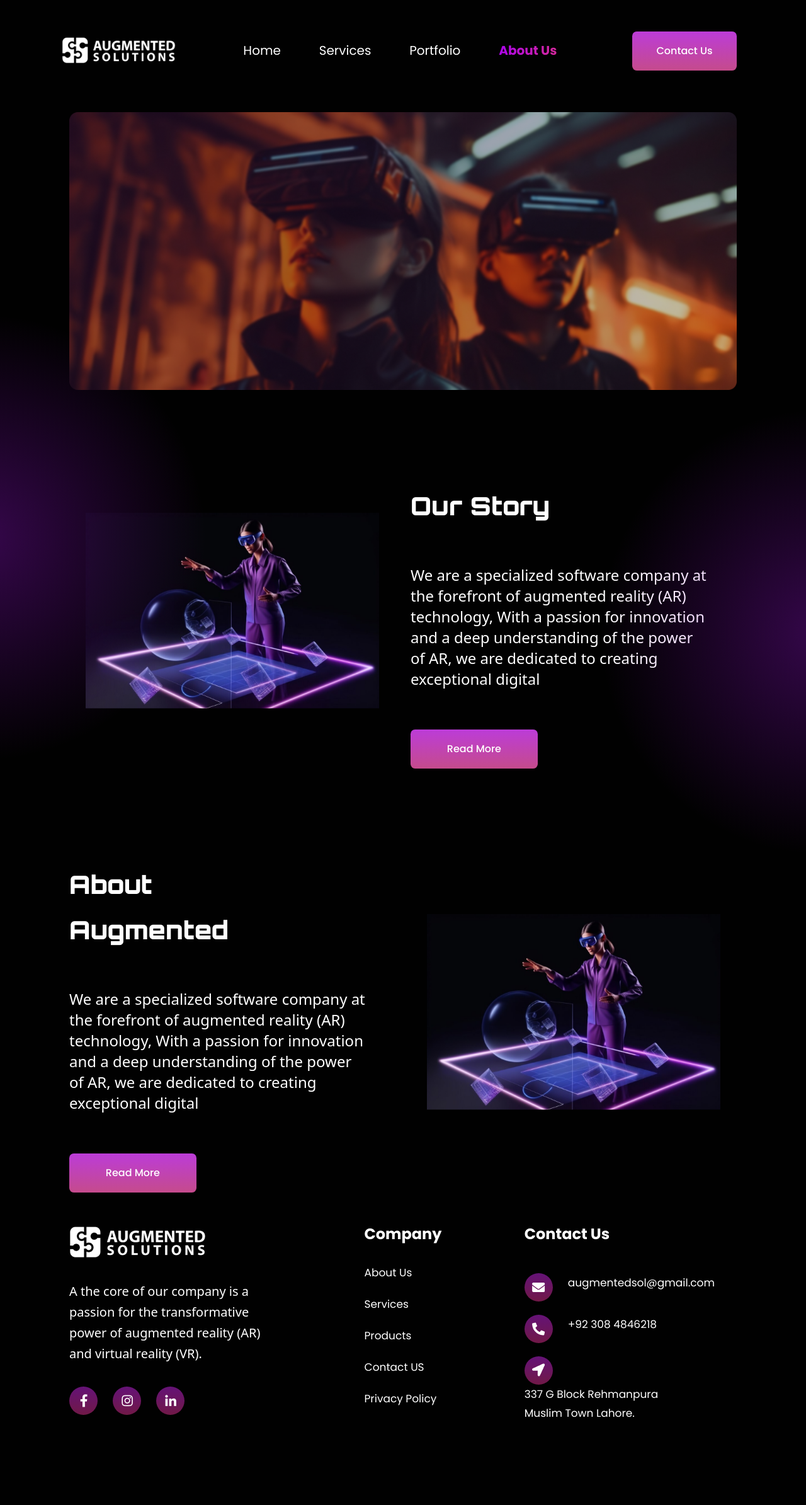
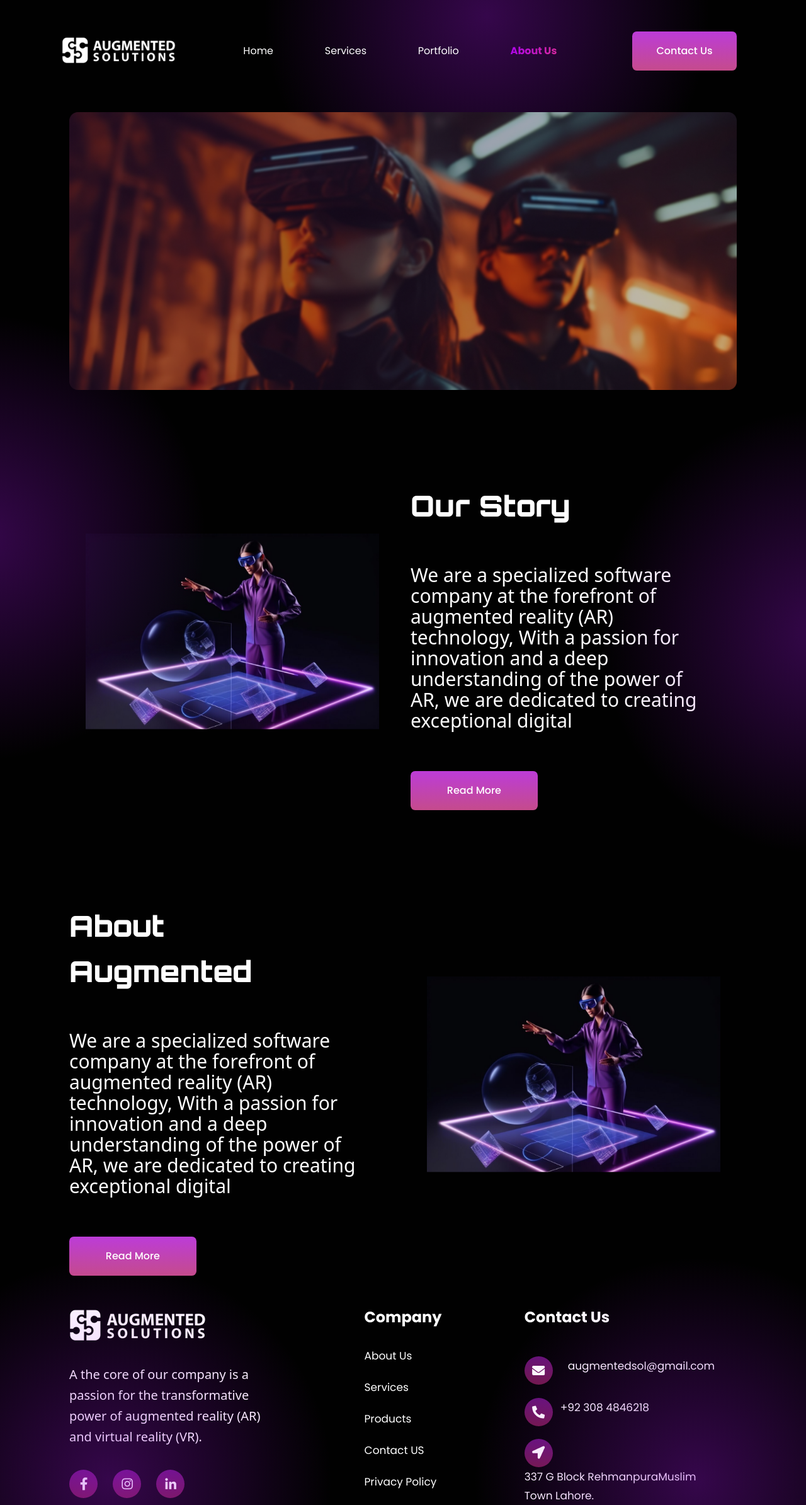
Before and after one commit to augmentedsolutions/augmentedsolWeb, a React (Vite) app: page /about in a window 1280 px wide. Shown: the whole page at 63% size. Before the commit the page ends 2258 px from the top, so only its background shows below. Built offline with nearby package versions, Linux system fonts and the light colour scheme.

Commit message:
Web Project

```diff
--- a/src/components/HomeComponent/HeroSection/HeroSection.css
+++ b/src/components/HomeComponent/HeroSection/HeroSection.css
@@ -9,7 +9,7 @@
 
   .Btn{
     position: relative;
-    bottom: -500px;
+    bottom: -900px;
     transition: bottom 1s ease-in-out; /* Add transition for smooth effect */
   }
   .image2{
--- a/src/components/HomeComponent/TeamHome/TeamCarousal.css
+++ b/src/components/HomeComponent/TeamHome/TeamCarousal.css
@@ -14,10 +14,11 @@
 }
 
 .swiper-pagination .custom-pagination-bullet {
-  width: 25px;
+  width: 14px;
   height: 5px;
+  border-radius: 5px ;
   background-color: white;
-  border-radius: 0px;
+  /* border-radius: 0px; */
   opacity: 1;
   transition: opacity 0.3s ease;
   cursor: pointer;
@@ -25,7 +26,7 @@
 
 .swiper-pagination .swiper-pagination-bullet-active {
   background: linear-gradient(99.05deg, #A700F5 0.07%, #DF308D 106.32%);
-  width: 45px;
+  width: 32px;
   height: 5px;
   opacity: 1;
 }
--- a/src/components/ServiceComponents/HeroSection.css
+++ b/src/components/ServiceComponents/HeroSection.css
@@ -2,7 +2,7 @@
 .text1 {
     color: white;
     position: relative;
-    top: -400px;
+    top: -500px;
     transition: top 1s ease-in-out; /* Smooth transition for movement */
   }
 
--- a/src/index.css
+++ b/src/index.css
@@ -69,13 +69,13 @@ body {
   --font_size_3_343: 3.343rem;
 
   /* font size 48 px */
-  --font_size_2_5:2.5rem;
+  --font_size_2_87:2.87rem;
 
    /* font size 32 px */
    --font_size_1_313:1.313rem;
 
   /* font size 24 px */
-  --font_size_1_5:1.5rem;
+  --font_size_1_5:1.875rem;
 
    /* font size 20 px */
    --font_size_1_2_5:1.25rem;
@@ -199,8 +199,8 @@ body {
 }
 .heading_fifth_1 {
   font-family: var(--font_family_poppins);
-  font-size: var(--font_size_1_2_5);
-  font-weight: var(--font_weight_600);
+  font-size: var(--font_size_1);
+  font-weight: var(--font_wight_primary);
   line-height: var(--line_height_17_29);
   color: var(--btn_text_color);
 }
@@ -256,7 +256,7 @@ body {
 
 .heading_primary {
   font-family: var(--font_family_orbitron);
-  font-size: var(--font_size_2_5);
+  font-size: var(--font_size_2_87);
   font-weight: var(--font_weight_900);
   line-height: var(--line_height_72);
   color: var(--btn_text_color);
@@ -518,7 +518,8 @@ background: linear-gradient(180deg, #AA14F0 -42.59%, rgba(0, 0, 0, 0) -42.59%, #
 }
 
 .gradient_radial {
-  background: var(--gradient_Radial);
+  background: radial-gradient(37.26% 37.26% at 50% 50%, rgba(170, 20, 240, 0.31) 0%, rgba(170, 20, 240, 0) 100%) /* warning: gradient uses a rotation that is not supported by CSS and may not behave as expected */;
+
 }
 .border_radius_one {
   border-radius: var(--border_radius_19_51);
--- a/src/layouts/Footer.jsx
+++ b/src/layouts/Footer.jsx
@@ -11,7 +11,7 @@ import ContactLogoright2 from "../assets/Home/ContactLogoRight2.png";
 import ContactLogoright3 from "../assets/Home/ContactLogoRight3.png";
 const Footer = () => {
   return (
-    <div style={{ overflow: "hidden" }}>
+
       <div
         className="row Container MarginTopContainer "
         style={{ position: "relative" }}
@@ -86,13 +86,14 @@ const Footer = () => {
                   </div>
                 </div>
                 <div className="col-12 MarginTopContentContainer">
-                  <div className="row Flex ">
+                  <div className="row  " >
                     <div className="col-auto">
                       <Logo logo={ContactLogoright2} />
                     </div>
-                    <div className="col-auto ">
-                      <p className="heading_forth ">+92 308 4846218</p>
+                    <div className="p-0 m-0 col-auto heading_forth " style={{height:'flex',justifyContent:'center',alignItems:'center'}}>
+                      +92 308 4846218
                     </div>
+
                   </div>
                 </div>
                 <div className="col-12  MarginTopContentContainer">
@@ -100,14 +101,24 @@ const Footer = () => {
                     <div className="col-auto">
                       <Logo logo={ContactLogoright3} />
                     </div>
-                    <div className="col-10" style={{}}>
+                    <div className=" col-10 text-wrap" style={{height:"60px"}}>
                       <span
                         className="heading_forth"
-                        style={{ textWrap: "wrap" }}
+                        style={{ wordWrap: "break-word", }}
                       >
-                        337 G Block Rehmanpura Muslim Town Lahore.
+                        337 G Block Rehmanpura
                       </span>
+                      <span
+                        className="heading_forth"
+                        style={{ wordWrap: "break-word", }}
+                      >
+                        Muslim Town Lahore.
+                      </span>
+
                     </div>
+
+
+
                   </div>
                 </div>
               </div>
@@ -115,7 +126,7 @@ const Footer = () => {
           </div>
         </div>
 
-        {/* <div
+        <div
           className="gradient_radial"
           style={{
             height: "950px",
@@ -137,11 +148,11 @@ const Footer = () => {
             left: "-400px",
             // backgroundColor:"red"
           }}
-          ></div>  */}
+          ></div>
 
 
       </div>
-    </div>
+
   );
 };
 
--- a/src/layouts/Navbar.jsx
+++ b/src/layouts/Navbar.jsx
@@ -15,8 +15,8 @@ useEffect(()=>{
   const isActive = (path) => location.pathname === path;
 
   return (
-    <div className="Navbar row Container mt-2 mb-3">
-      <div className="NavbarMain col-12">
+    <div className="Navbar row Container mt-2 mb-3" style={{ position: "relative" }}>
+      <div className="NavbarMain col-12 " style={{zIndex:'4'}}>
         <div className="row d-flex justify-content-between align-items-center">
           <div className="col-2 p-0 m-0">
             <img
@@ -139,6 +139,18 @@ useEffect(()=>{
           </div>
         </div>
       </div>
+      <div
+          className="gradient_radial"
+          style={{
+            height: "950px",
+            width: "950px",
+            position: "absolute",
+            top: "-500px",
+            left: "200px",
+            zIndex:'0'
+            // backgroundColor:'red'
+          }}
+        ></div>
     </div>
   );
 };
--- a/src/pages/AboutPage.jsx
+++ b/src/pages/AboutPage.jsx
@@ -8,7 +8,7 @@ import CardAboutTwo from "../components/AboutComponent/CardAboutTwo";
 
 const AboutPage = () => {
   return (
-    <div style={{ overflow: "hidden" }}>
+
       <div className="row Container" style={{ position: "relative" }}>
         <div className="col-12">
           <div className="row ">
@@ -53,7 +53,7 @@ const AboutPage = () => {
         ></div>
 
       </div>
-    </div>
+
   );
 };
 export default AboutPage;
--- a/src/pages/ContactPage.jsx
+++ b/src/pages/ContactPage.jsx
@@ -6,7 +6,7 @@ import ContactImage2 from '../assets/Contact/ContactImage2.png'
 import ContactForm from '../components/ContactComponent/ContactForm'
 const ContactPage=()=>{
 return(
-  <div style={{ overflow: "hidden" }}>
+
 
   <div className="row Container" style={{ position: "relative" }}>
          <div className='col-12'>
@@ -54,7 +54,7 @@ return(
           ></div>
 
      </div>
-     </div>
+
 )
 }
 export default ContactPage
--- a/src/pages/HomePage.jsx
+++ b/src/pages/HomePage.jsx
@@ -8,7 +8,7 @@ import ClientHome from "../components/HomeComponent/ClientHome/ClientHome";
 import ContactHome from "../components/HomeComponent/ContactHome/ContactHome";
 const Home = () => {
   return (
-    <div style={{ overflow: "hidden" }}>
+
       <div className="row " style={{ position: "relative" }}>
         <div className="col-12 ">
           <div className="row Container">
@@ -106,7 +106,7 @@ const Home = () => {
           }}
         ></div>
       </div>
-    </div>
+
   );
 };
 export default Home;
--- a/src/pages/PortfolioPage.jsx
+++ b/src/pages/PortfolioPage.jsx
@@ -7,7 +7,7 @@ import HeroSectionService from "../components/ServiceComponents/HeroSectionServi
 import PortfolioCarousel from "../components/PortfolioPage/PortfolioCarousel";
 const PortfolioPage = () => {
   return (
-    <div style={{ overflow: "hidden" }}>
+
       <div className="row Container" style={{ position: "relative" }}>
         <div className="col-12">
           <div className="row MarginContainer">
@@ -53,7 +53,7 @@ const PortfolioPage = () => {
 
 
       </div>
-    </div>
+
   );
 };
 export default PortfolioPage;
--- a/src/pages/ServicePage.jsx
+++ b/src/pages/ServicePage.jsx
@@ -13,7 +13,7 @@ import ServicesImage7 from "../assets/services/ServicesImage7.png";
 import ServicesHeroSection from "../assets/services/ServicesHeroSection.png";
 const ServicePage = () => {
   return (
-    <div style={{ overflow: "hidden" }}>
+
 
     <div className="row Container " style={{ position: "relative" }}>
       <div className="col-12">
@@ -126,7 +126,7 @@ online presence shines."
 
 
     </div>
-          </div>
+
   );
 };
 export default ServicePage;
--- a/src/routes/index.jsx
+++ b/src/routes/index.jsx
@@ -12,6 +12,7 @@ const Path = () => {
   return (
     <Router>
       {/* Navbar */}
+      <div style={{ overflow: "hidden" }}>
       <div className=" MarginTopText1">
 
       <Navbar />
@@ -36,6 +37,7 @@ const Path = () => {
 
       {/* Footer */}
       <Footer />
+      </div>
     </Router>
   );
 };
```
